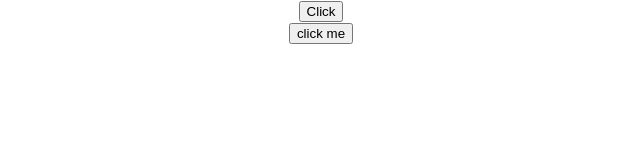
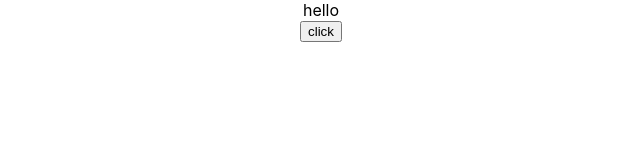
Before and after one commit to found-rahat/ReactLearn, a React (Create React App) app: page / in a window 1280 px wide. Shown: the top 160 px of the page, without its empty margins (319-959 px from the left). Built offline with nearby package versions, Linux system fonts and the light colour scheme.

Commit message:
part 14 binding even handler use 4 types

```diff
--- a/src/App.js
+++ b/src/App.js
@@ -7,6 +7,7 @@
 import Counter from "./components/counter";
 import FunctionClick from "./components/FunctionClick";
 import ClassClick from "./components/classClick";
+import EventBind from "./components/EventBind";
 function App() {
   return (
     <div className="App">
@@ -21,8 +22,9 @@
       {/* <Withjsx /> */}
       {/* <State /> */}
       {/* <Counter /> */}
-      <FunctionClick />
-      <ClassClick />
+      {/* <FunctionClick /> */}
+      {/* <ClassClick /> */}
+      <EventBind />
     </div>
   );
 }
--- /dev/null
+++ b/src/components/EventBind.js
@@ -0,0 +1,40 @@
+import React, { Component } from "react";
+
+class EventBind extends Component {
+  constructor(props) {
+    super(props);
+
+    this.state = {
+      massage: "hello",
+    };
+    // this.clickHandler = this.clickHandler.bind(this); //3
+  }
+
+  //   clickHandler() {
+  //     this.setState({
+  //       massage: "Good Bye!",
+  //     });
+  //     console.log(this);
+  //   } //123
+
+  clickHandler = () => {
+    this.setState({
+      massage: "Good Bye!",
+    });
+    console.log(this);
+  }; //4
+
+  render() {
+    return (
+      <div>
+        <div>{this.state.massage}</div>
+        {/* <button onClick={this.clickHandler.bind(this)}>click</button> */}
+        {/* <button onClick={() => this.clickHandler()}>click</button> */}
+        {/* <button onClick={this.clickHandler}>click</button> 3*/}
+        <button onClick={this.clickHandler}>click</button> {/* 4*/}
+      </div>
+    );
+  }
+}
+
+export default EventBind;
```
